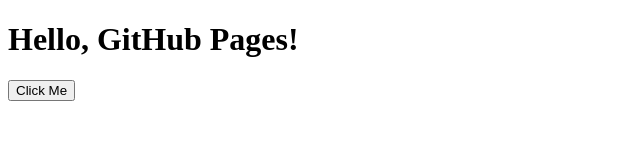
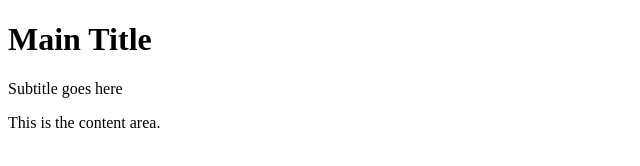
Before and after one commit to BerNoBalls/my-website, a plain HTML site: page index.html in a window 1280 px wide. Shown: the whole page, without its empty margins (0-640 px from the left). Drawn offline with Linux system fonts and the light colour scheme.

Commit message:
Update index.html

```diff
--- a/index.html
+++ b/index.html
@@ -3,12 +3,17 @@
 <head>
   <meta charset="UTF-8" />
   <meta name="viewport" content="width=device-width, initial-scale=1.0"/>
-  <title>My Web Page</title>
+  <title>Simple Two Section Web</title>
   <link rel="stylesheet" href="style.css" />
 </head>
 <body>
-  <h1>Hello, GitHub Pages!</h1>
-  <button onclick="showMessage()">Click Me</button>
-  <script src="script.js"></script>
+  <div class="header">
+    <h1>Main Title</h1>
+    <p>Subtitle goes here</p>
+  </div>
+
+  <div class="content">
+    <p>This is the content area.</p>
+  </div>
 </body>
 </html>
```
